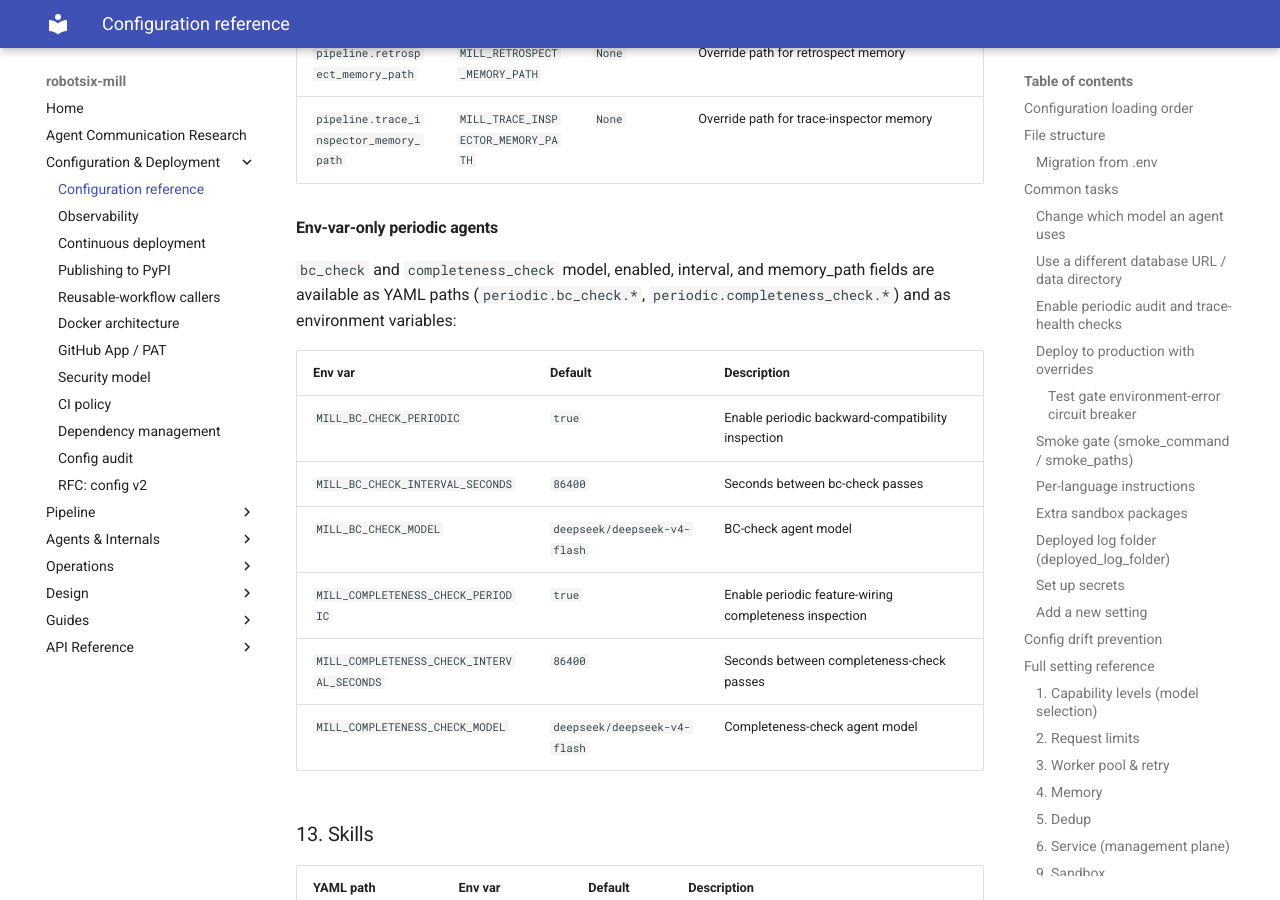
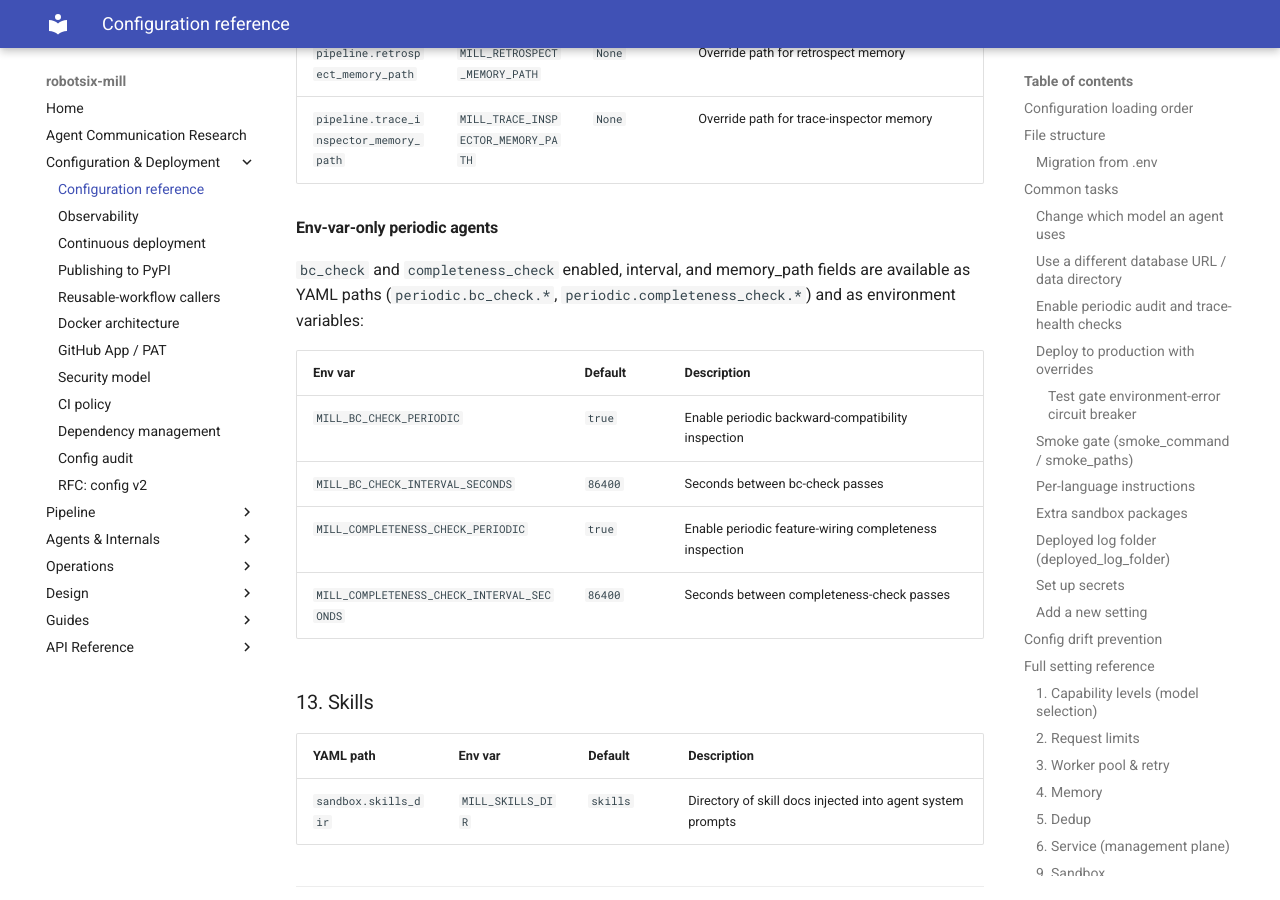
Before and after one commit to damien-robotsix/robotsix-mill, an MkDocs documentation site: the page built from docs/configuration.md, in a window 1280 px wide and 900 px high, scrolled down 22276 px. Built offline with MkDocs 1.6.1 and Material for MkDocs 9.7.7, drawn with Linux system fonts in a browser that asks for light colours.

Commit message:
mill: env doc sync: stale-in-docs — MILL_BC_CHECK_MODEL and MILL_COMPLETENESS_CHECK_MODEL (20260619T115608Z-env-doc-sync-stale-in-docs-mill-bc-check-9770)

```diff
--- a/docs/configuration.md
+++ b/docs/configuration.md
@@ -613,7 +613,7 @@ Additional fields:
 
 #### Env-var-only periodic agents
 
-`bc_check` and `completeness_check` model, enabled, interval, and memory_path
+`bc_check` and `completeness_check` enabled, interval, and memory_path
 fields are available as YAML paths (`periodic.bc_check.*`, `periodic.completeness_check.*`)
 and as environment variables:
 
@@ -621,10 +621,8 @@ and as environment variables:
 |---------|---------|-------------|
 | `MILL_BC_CHECK_PERIODIC` | `true` | Enable periodic backward-compatibility inspection |
 | `MILL_BC_CHECK_INTERVAL_SECONDS` | `86400` | Seconds between bc-check passes |
-| `MILL_BC_CHECK_MODEL` | `deepseek/deepseek-v4-flash` | BC-check agent model |
 | `MILL_COMPLETENESS_CHECK_PERIODIC` | `true` | Enable periodic feature-wiring completeness inspection |
 | `MILL_COMPLETENESS_CHECK_INTERVAL_SECONDS` | `86400` | Seconds between completeness-check passes |
-| `MILL_COMPLETENESS_CHECK_MODEL` | `deepseek/deepseek-v4-flash` | Completeness-check agent model |
 
 ### 13. Skills
 
```
